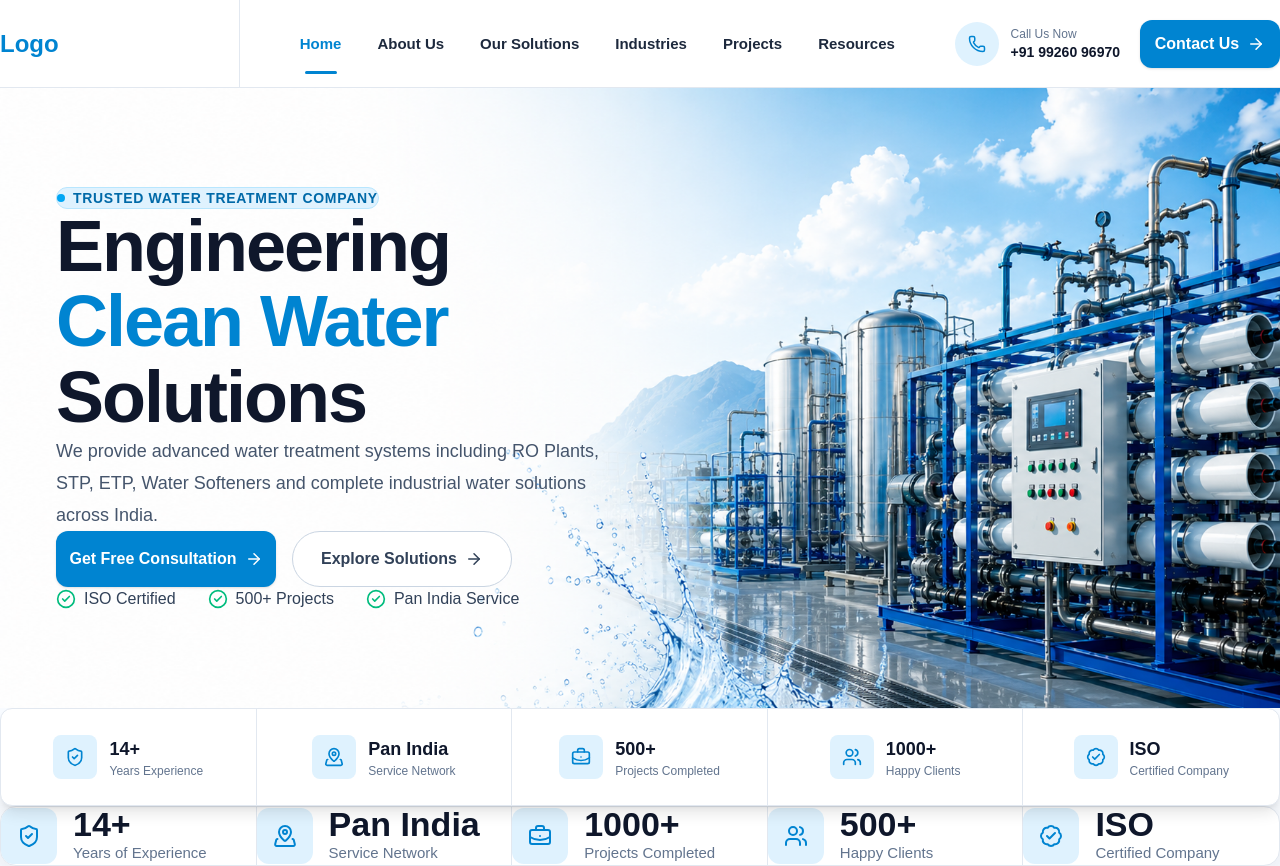
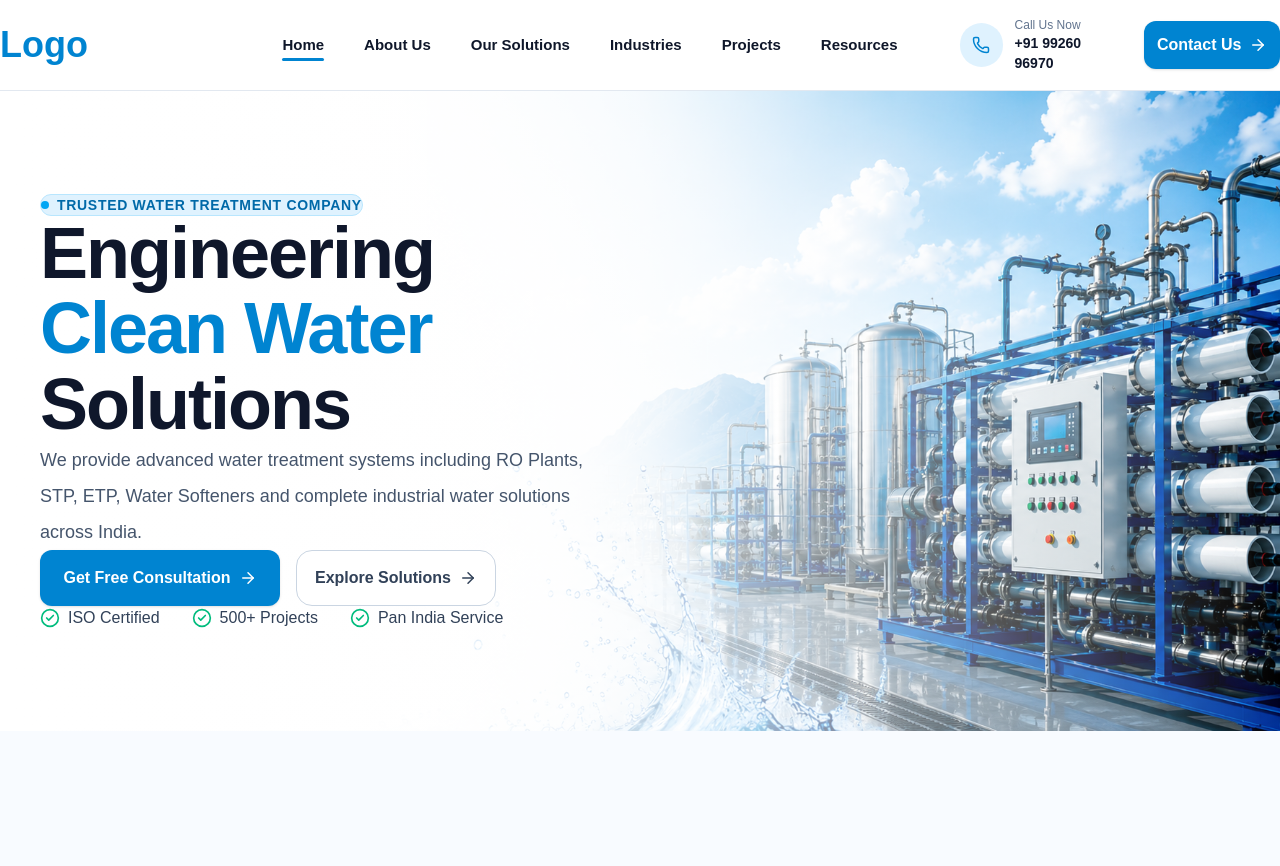
Before and after one commit to TanishqxProgrammer/G.Tech-Global-, a React (Vite) app in the folder gtech-website/: page / in a window 1280 px wide. After the commit the page ends 800 px from the top, so only its background shows below. Built offline with nearby package versions, Linux system fonts and the light colour scheme.

Commit message:
removed bugs

```diff
--- a/gtech-website/src/components/common/Container.jsx
+++ b/gtech-website/src/components/common/Container.jsx
@@ -1,8 +1,6 @@
 const Container = ({ children, className = "" }) => {
   return (
-    <div
-      className={`mx-auto w-full max-w-screen-2xl px-6 lg:px-8 xl:px-10 ${className}`}
-    >
+    <div className={`mx-auto w-full max-w-[1440px] px-8 ${className}`}>
       {children}
     </div>
   );
--- a/gtech-website/src/components/layout/MainLayout.jsx
+++ b/gtech-website/src/components/layout/MainLayout.jsx
@@ -1,15 +1,12 @@
-import Navbar from './Navbar'
+import Navbar from "./Navbar";
 
 const MainLayout = ({ children }) => {
   return (
     <>
       <Navbar />
+      <main>{children}</main>
+    </>
+  );
+};
 
-      <main>
-        {children}
-      </main>
-    </>
-  )
-}
-
-export default MainLayout
+export default MainLayout;
--- a/gtech-website/src/components/layout/Navbar.jsx
+++ b/gtech-website/src/components/layout/Navbar.jsx
@@ -1,5 +1,7 @@
 import { NavLink } from "react-router-dom";
 import { Phone, ArrowRight } from "lucide-react";
+
+import Container from "../common/Container";
 import Button from "../common/Button";
 
 const navLinks = [
@@ -13,37 +15,42 @@ const navLinks = [
 
 const Navbar = () => {
   return (
-    <header className="sticky top-0 z-50 h-[88px] border-b border-slate-200 bg-white">
-      <div className="mx-auto flex h-full max-w-[1500px] items-center px-10">
+    <header className="sticky top-0 z-50 border-b border-slate-200 bg-white">
+      <Container>
+        <div className="flex h-[90px] items-center">
+
           {/* Logo */}
-        <div className="flex h-full w-[240px] items-center border-r border-slate-200">
-          <h1 className="text-2xl font-black text-sky-600">Logo</h1>
+          <div className="w-[220px] flex-shrink-0 pl-2">
+            <h1 className="text-4xl font-black text-sky-600">
+              Logo
+            </h1>
           </div>
 
           {/* Navigation */}
-        <nav className="flex flex-1 items-center justify-center">
-          <ul className="flex items-center gap-9">
+          <nav className="flex-1">
+            <ul className="flex justify-center gap-10">
               {navLinks.map((link) => (
                 <li key={link.path}>
-                <NavLink to={link.path}>
-                  {({ isActive }) => (
-                    <div className="group relative py-2">
-                      <span
-                        className={`text-[15px] font-semibold transition-colors duration-300 ${
+                  <NavLink
+                    to={link.path}
+                    className={({ isActive }) =>
+                      `relative pb-2 text-[15px] font-semibold transition-colors duration-300 ${
                         isActive
                           ? "text-sky-600"
-                            : "text-slate-800 group-hover:text-sky-600"
-                        }`}
+                          : "text-slate-700 hover:text-sky-600"
+                      }`
+                    }
                   >
+                    {({ isActive }) => (
+                      <>
                         {link.name}
-                      </span>
 
                         <span
-                        className={`absolute left-1/2 -bottom-[18px] h-[3px] -translate-x-1/2 rounded-full bg-sky-600 transition-all duration-300 ${
-                          isActive ? "w-8" : "w-0 group-hover:w-8"
+                          className={`absolute left-0 -bottom-[8px] h-[3px] rounded-full bg-sky-600 transition-all duration-300 ${
+                            isActive ? "w-full" : "w-0"
                           }`}
                         />
-                    </div>
+                      </>
                     )}
                   </NavLink>
                 </li>
@@ -51,27 +58,37 @@ const Navbar = () => {
             </ul>
           </nav>
 
-        {/* Right */}
-        <div className="flex items-center gap-5 pl-8">
-          <div className="flex items-center gap-3 whitespace-nowrap">
+          {/* Right Side */}
+          <div className="flex w-[320px] flex-shrink-0 items-center justify-end gap-6">
+
+            <div className="flex items-center gap-3">
               <div className="flex h-11 w-11 items-center justify-center rounded-full bg-sky-100">
-              <Phone size={18} className="text-sky-600" />
+                <Phone
+                  size={18}
+                  className="text-sky-600"
+                />
               </div>
 
               <div>
-              <p className="text-xs text-slate-500">Call Us Now</p>
+                <p className="text-xs text-slate-500">
+                  Call Us Now
+                </p>
+
                 <p className="text-sm font-semibold text-slate-900">
                   +91 99260 96970
                 </p>
               </div>
             </div>
 
-          <Button className="h-12 w-35 rounded px-7">
+            <Button className="h-12 w-35 px-7">
               Contact Us
               <ArrowRight size={18} />
             </Button>
+
           </div>
+
         </div>
+      </Container>
     </header>
   );
 };
--- a/gtech-website/src/components/sections/Hero.jsx
+++ b/gtech-website/src/components/sections/Hero.jsx
@@ -1,11 +1,13 @@
 import { ArrowRight, CheckCircle2 } from "lucide-react";
 import heroBg from "../../assets/images/hero/img2.png";
+
+import Container from "../common/Container";
 import Button from "../common/Button";
 
 const Hero = () => {
   return (
     <section
-      className="relative overflow-visible h-[620px]"
+      className="relative h-[640px] overflow-hidden"
       style={{
         backgroundImage: `url(${heroBg})`,
         backgroundPosition: "right center",
@@ -13,15 +15,14 @@ const Hero = () => {
       }}
     >
       {/* Overlay */}
-      <div className="absolute inset-0 -z-10 bg-gradient-to-r from-white via-white/60 to-transparent" />
+      <div className="absolute inset-0 bg-gradient-to-r from-white via-white/75 to-transparent" />
 
-      {/* Hero Content */}
-      <div className="relative z-10 flex h-[620px] items-center">
-        <div className="mx-auto w-full max-w-[1600px] px-6 sm:px-8 lg:px-12 xl:px-16">
-          <div className="max-w-[600px] translate-x-10 lg:translate-x-14">
+      <Container className="relative z-10 flex h-full items-center">
+  <div className="max-w-[620px] translate-x-10">
+
           {/* Badge */}
           <div className="mb-6 inline-flex items-center gap-2 rounded-full border border-sky-200 bg-sky-100 px-5 py-2">
-              <span className="h-2 w-2 rounded-full bg-sky-500"></span>
+            <span className="h-2 w-2 rounded-full bg-sky-500" />
 
             <span className="text-sm font-semibold uppercase tracking-wider text-sky-700">
               Trusted Water Treatment Company
@@ -29,60 +30,81 @@ const Hero = () => {
           </div>
 
           {/* Heading */}
-            <h1 className="text-5xl font-black leading-[1.05] tracking-[-2px] text-slate-900 lg:text-6xl xl:text-[72px]">
+          <h1 className="text-[72px] font-black leading-[1.05] tracking-[-2px] text-slate-900">
             Engineering
             <br />
-              <span className="text-sky-600">Clean Water</span>
+
+            <span className="text-sky-600">
+              Clean Water
+            </span>
+
             <br />
+
             Solutions
           </h1>
 
           {/* Description */}
-            <p className="mt-8 max-w-[560px] text-lg leading-8 text-slate-600">
-              We provide advanced water treatment systems including RO Plants,
-              STP, ETP, Water Softeners and complete industrial water solutions
-              across India.
+          <p className="mt-8 max-w-[560px] text-lg leading-9 text-slate-600">
+            We provide advanced water treatment systems including
+            RO Plants, STP, ETP, Water Softeners and complete
+            industrial water solutions across India.
           </p>
 
           {/* Buttons */}
-            <div className="mt-10 flex flex-wrap items-center gap-4">
-              <Button className="h-14 min-w-[220px]">
+          <div className="mt-10 flex gap-4">
+
+            <Button className="h-14 w-60 px-8">
               Get Free Consultation
               <ArrowRight size={18} />
             </Button>
 
-              <button className="flex h-14 min-w-[220px] items-center justify-center gap-2 rounded-full border border-slate-300 bg-white px-8 font-semibold text-slate-700 transition duration-300 hover:border-sky-500 hover:text-sky-600">
+            <button className="flex h-14 w-50 items-center justify-center gap-2 rounded-2xl border border-slate-300 bg-white px-8 font-semibold text-slate-700 transition hover:border-sky-500 hover:text-sky-600">
               Explore Solutions
               <ArrowRight size={18} />
             </button>
+
           </div>
 
           {/* Trust Points */}
-            <div className="mt-10 flex flex-wrap gap-8">
+          <div className="mt-10 flex gap-8">
+
             <div className="flex items-center gap-2">
-                <CheckCircle2 size={20} className="text-emerald-500" />
+              <CheckCircle2
+                size={20}
+                className="text-emerald-500"
+              />
+
               <span className="font-medium text-slate-700">
                 ISO Certified
               </span>
             </div>
 
             <div className="flex items-center gap-2">
-                <CheckCircle2 size={20} className="text-emerald-500" />
+              <CheckCircle2
+                size={20}
+                className="text-emerald-500"
+              />
+
               <span className="font-medium text-slate-700">
                 500+ Projects
               </span>
             </div>
 
             <div className="flex items-center gap-2">
-                <CheckCircle2 size={20} className="text-emerald-500" />
+              <CheckCircle2
+                size={20}
+                className="text-emerald-500"
+              />
+
               <span className="font-medium text-slate-700">
                 Pan India Service
               </span>
             </div>
+
           </div>
+
         </div>
-        </div>
-      </div>
+      </Container>
     </section>
   );
 };
--- a/gtech-website/src/components/sections/HeroStats.jsx
+++ /dev/null
@@ -1,72 +0,0 @@
-import {
-  ShieldCheck,
-  MapPinned,
-  BriefcaseBusiness,
-  Users,
-  BadgeCheck,
-} from "lucide-react";
-
-const stats = [
-  {
-    icon: ShieldCheck,
-    value: "14+",
-    label: "Years Experience",
-  },
-  {
-    icon: MapPinned,
-    value: "Pan India",
-    label: "Service Network",
-  },
-  {
-    icon: BriefcaseBusiness,
-    value: "500+",
-    label: "Projects Completed",
-  },
-  {
-    icon: Users,
-    value: "1000+",
-    label: "Happy Clients",
-  },
-  {
-    icon: BadgeCheck,
-    value: "ISO",
-    label: "Certified Company",
-  },
-];
-
-const HeroStats = () => {
-  return (
-    <section className="relative z-30 mt-6 mb-12">
-      <div className="mx-auto flex justify-center px-8">
-        <div className="grid w-full max-w-[1280px] grid-cols-5 overflow-hidden rounded-xl border border-slate-200 bg-white shadow-lg">
-          {stats.map((item, index) => {
-            const Icon = item.icon;
-
-            return (
-              <div
-                key={index}
-                className="flex h-[96px] items-center justify-center gap-3 border-r border-slate-200 last:border-r-0 transition-all duration-300 hover:bg-sky-50"
-              >
-                <div className="flex h-11 w-11 items-center justify-center rounded-lg bg-sky-100">
-                  <Icon className="text-sky-600" size={20} />
-                </div>
-
-                <div>
-                  <h3 className="text-lg font-bold text-slate-900">
-                    {item.value}
-                  </h3>
-
-                  <p className="text-xs text-slate-500">
-                    {item.label}
-                  </p>
-                </div>
-              </div>
-            );
-          })}
-        </div>
-      </div>
-    </section>
-  );
-};
-
-export default HeroStats;
--- a/gtech-website/src/components/sections/OurSolutions.jsx
+++ /dev/null
@@ -1,77 +0,0 @@
-import {
-  ShieldCheck,
-  MapPinned,
-  BriefcaseBusiness,
-  Users,
-  BadgeCheck,
-} from "lucide-react";
-
-const stats = [
-  {
-    icon: ShieldCheck,
-    value: "14+",
-    label: "Years of Experience",
-  },
-  {
-    icon: MapPinned,
-    value: "Pan India",
-    label: "Service Network",
-  },
-  {
-    icon: BriefcaseBusiness,
-    value: "1000+",
-    label: "Projects Completed",
-  },
-  {
-    icon: Users,
-    value: "500+",
-    label: "Happy Clients",
-  },
-  {
-    icon: BadgeCheck,
-    value: "ISO",
-    label: "Certified Company",
-  },
-];
-
-const HeroStats = () => {
-  return (
-    <section className="relative -mt-12 mb-14 z-20">
-      <div className="mx-auto max-w-[1460px] px-8">
-        <div className="overflow-hidden rounded-2xl border border-slate-200 bg-white shadow-[0_15px_40px_rgba(15,23,42,0.08)]">
-
-          <div className="grid grid-cols-5">
-
-            {stats.map((item, index) => {
-              const Icon = item.icon;
-
-              return (
-                <div
-                  key={index}
-                  className="flex items-center gap-4 border-r border-slate-200 px-8 py-8 last:border-r-0"
-                >
-                  <div className="flex h-14 w-14 items-center justify-center rounded-xl bg-sky-100">
-                    <Icon size={24} className="text-sky-600" />
-                  </div>
-
-                  <div>
-                    <h3 className="text-[34px] leading-none font-bold text-slate-900">
-                      {item.value}
-                    </h3>
-
-                    <p className="mt-2 text-[15px] leading-6 text-slate-500">
-                      {item.label}
-                    </p>
-                  </div>
-                </div>
-              );
-            })}
-
-          </div>
-        </div>
-      </div>
-    </section>
-  );
-};
-
-export default HeroStats;
--- a/gtech-website/src/pages/Home.jsx
+++ b/gtech-website/src/pages/Home.jsx
@@ -1,15 +1,10 @@
 import Hero from "../components/sections/Hero";
-import HeroStats from "../components/sections/HeroStats";
-import OurSolutions from "../components/sections/OurSolutions";
 
 const Home = () => {
+
   return (
     <>
       <Hero />
-      <div className="mt-12 mb-16">
-    <HeroStats />
-  </div>
-      <OurSolutions />
     </>
   );
 };
```
Also changed, not shown: gtech-website/src/components/sections/SolutionCards.jsx (deleted, +0 -34 lines). Lines whose indentation alone changed are shown as unchanged.
